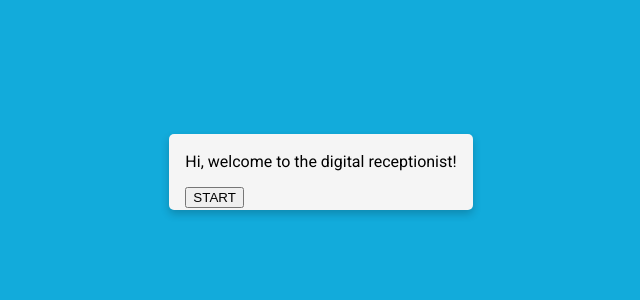
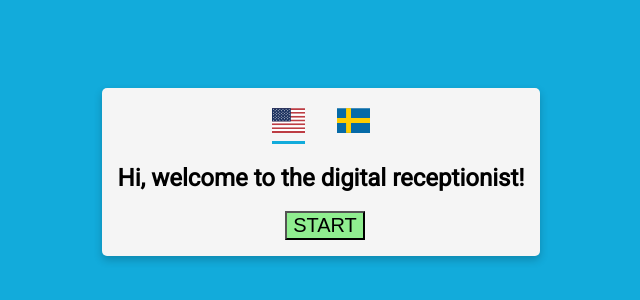
Before and after one commit to sn00k/digital-receptionist, a Next.js app: page / in a window 1280 px wide. Shown: the part 228-528 px from the top of the page, without its empty margins (319-959 px from the left). Built offline with nearby package versions, Linux system fonts and the light colour scheme.

Commit message:
add form & flags, update styling

```diff
--- a/pages/index.tsx
+++ b/pages/index.tsx
@@ -1,44 +1,72 @@
 import type { NextPage } from "next";
 import { useRouter } from "next/router";
 import { useState } from "react";
+import Image from "next/image";
 import Head from "next/head";
 import styles from "../styles/Home.module.css";
 import Card from "../components/Card";
+import { useForm } from "react-hook-form";
+import Link from "next/link";
 
 const mainContent: { [key: string]: any } = {
   en: {
-    title: "Digital Receptionist",
+    landingTitle: "Digital Receptionist",
     greeting: "Hi, welcome to the digital receptionist!",
+    startButton: "Start",
+    form: {
+      title: "Please enter your information below",
+      firstName: "First name",
+      lastName: "Last name",
+      email: "Email",
+      company: "Company",
+      submit: "Send",
+    },
   },
   sv: {
-    title: "Digital Receptionist",
+    landingTitle: "Digital Receptionist",
     greeting: "Hej, välkommen till den digitala receptionisten!",
+    startButton: "Starta",
+    form: {
+      title: "Vänligen fyll i dina uppgifter nedan",
+      firstName: "Förnamn",
+      lastName: "Efternamn",
+      email: "Epost",
+      company: "Företag",
+      submit: "Skicka",
+    },
   },
 };
 
 const employees: object[] = [
   {
-    name: "Robin Nilsson",
+    firstName: "Robin",
+    lastName: "Nilsson",
     email: "robin.nilsson@capgemini.com",
   },
   {
-    name: "Tanja Georgsson",
+    firstName: "Tanja",
+    lastName: "Georgsson",
     email: "tanja.georgsson@capgemini.com",
   },
 ];
 
 const Home: NextPage = () => {
   const { locale, locales, defaultLocale, asPath } = useRouter();
+  const { register, handleSubmit } = useForm();
   const [start, setStart] = useState(false);
   if (!locale) {
     return null;
   }
 
-  const { title, greeting } = mainContent[locale];
+  const { landingTitle, greeting, startButton, form } = mainContent[locale];
+
+  const onSubmit = (data: any) => {
+    console.log("data: ", data);
+  };
   return (
     <>
       <Head>
-        <title>{title}</title>
+        <title>{landingTitle}</title>
         <link rel="icon" href="/favicon.ico" />
         <link
           href="https://fonts.googleapis.com/css2?family=Roboto:ital,wght@0,400;1,100&display=swap"
@@ -48,12 +76,48 @@ const Home: NextPage = () => {
       <div className={styles.container}>
         {start ? (
           <Card>
-            <p>YOU HAVE STARTED! YAY :)</p>
+            <h3>{form.title}</h3>
+            <form onSubmit={handleSubmit(onSubmit)}>
+              <input {...register("firstname")} placeholder={form.firstName} />
+              <input {...register("lastname")} placeholder={form.lastName} />
+              <input {...register("email")} placeholder={form.email} />
+              <input {...register("company")} placeholder={form.company} />
+              <button className={styles.formButton} type="submit">
+                {form.submit}
+              </button>
+            </form>
           </Card>
         ) : (
           <Card>
-            <p>{greeting}</p>
-            <button onClick={() => setStart(true)}>START</button>
+            <div className={styles.flags}>
+              <Link passHref href={asPath} locale="en">
+                <div
+                  className={`${styles.usFlag} ${
+                    locale === "en" ? styles.activeLocale : ""
+                  }`}
+                >
+                  <Image src="/us.svg" width="33" height="33" alt="US flag" />
+                </div>
+              </Link>
+              <Link passHref href={asPath} locale="sv">
+                <div
+                  className={`${styles.sweFlag} ${
+                    locale === "sv" ? styles.activeLocale : ""
+                  }`}
+                >
+                  <Image
+                    src="/se.svg"
+                    width="33"
+                    height="33"
+                    alt="Swedish flag"
+                  />
+                </div>
+              </Link>
+            </div>
+            <h2>{greeting}</h2>
+            <button className={styles.btnStart} onClick={() => setStart(true)}>
+              {startButton}
+            </button>
           </Card>
         )}
       </div>
--- a/styles/Card.module.css
+++ b/styles/Card.module.css
@@ -1,4 +1,5 @@
 .card {
+  min-width: 400px;
   background-color: whitesmoke;
   box-shadow: 0 4px 8px 0 rgba(0, 0, 0, 0.2);
   transition: 0.3s;
@@ -10,5 +11,6 @@
 }
 
 .container {
-  padding: 2px 16px;
+  padding: 1rem;
+  text-align: center;
 }
--- a/styles/Home.module.css
+++ b/styles/Home.module.css
@@ -6,3 +6,36 @@
   height: 100vh;
   background-color: rgba(18, 171, 219);
 }
+
+.container .flags {
+  display: flex;
+  justify-content: center;
+}
+
+.container .sweFlag,
+.container .usFlag {
+  margin: 0 1rem;
+  cursor: pointer;
+}
+
+.activeLocale {
+  border-bottom: 3px solid rgba(18, 171, 219);
+}
+
+.container button {
+  margin-left: 0.5rem;
+  background-color: lightgreen;
+  font-size: 1.25rem;
+  text-transform: uppercase;
+  align-self: center;
+}
+
+.container form {
+  display: flex;
+  flex-direction: column;
+}
+
+.container form input {
+  padding: 0.5rem;
+  margin: 1rem;
+}
```
Also changed, not shown: pages/_app.tsx (+4 -4 lines), public/se.svg (added), public/us.svg (added).
